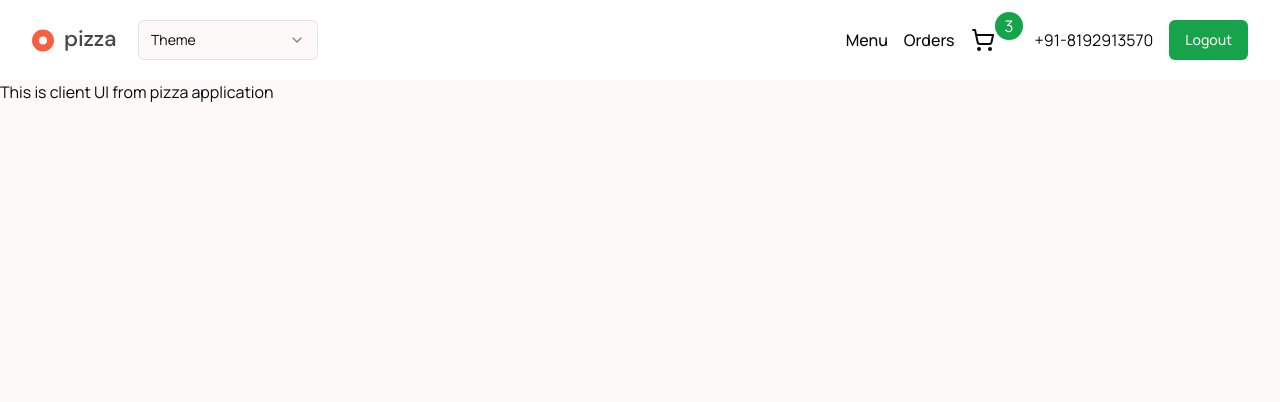
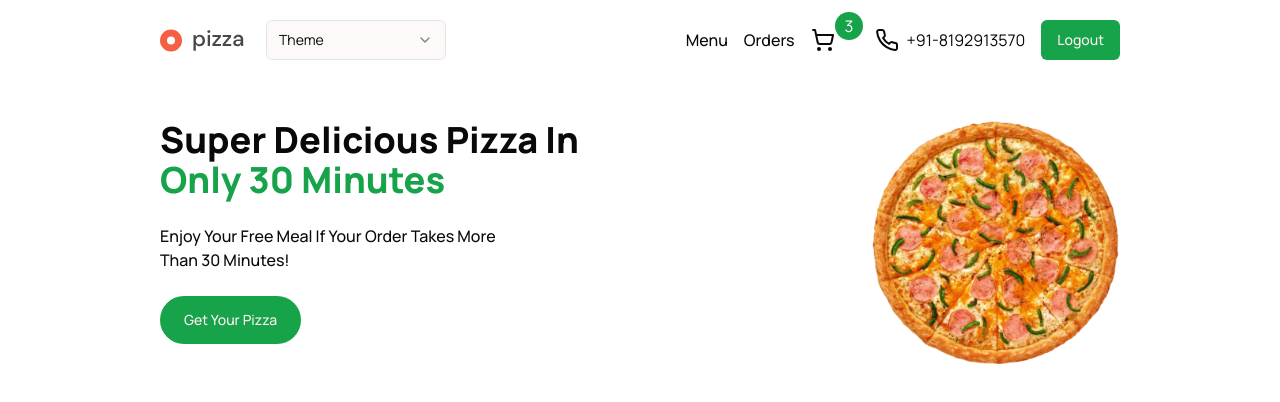
Before and after one commit to kamlesh70/mernspace-client-ui, a Next.js app: page / in a window 1280 px wide. Shown: the top 402 px of the page. Built offline with nearby package versions, Linux system fonts and the light colour scheme.

Commit message:
add hero section

```diff
--- a/src/app/(home)/page.tsx
+++ b/src/app/(home)/page.tsx
@@ -1,8 +1,29 @@
+import { Button } from "@/components/ui/button";
+import Image from "next/image";
+
+import pizzaImg from '../../../public/pizza-main.png';
 
 export default function Home() {
   return (
-    <main className="">
-      <h2>This is client UI from pizza application</h2>
+    <main className="bg-white py-10">
+      <div className="container flex justify-between">
+        <div className="space-y-6">
+          <div>
+            <h1 className="font-extrabold text-4xl">Super Delicious Pizza In</h1>
+            <p className="font-extrabold text-4xl text-primary" >Only 30 Minutes</p>
+          </div>
+          <div>
+            <p className="font-medium">Enjoy Your Free Meal If Your Order Takes More</p>
+            <p className="font-medium">Than 30 Minutes!</p>
+          </div>
+          <div>
+            <Button className="color-primary rounded-full p-6">Get Your Pizza</Button>
+          </div>
+        </div>
+        <div>
+          <Image alt="pizza-img" src={pizzaImg} height={250} width={250} />
+        </div>
+      </div>
     </main>
   );
 }
--- a/src/components/custom/Header.tsx
+++ b/src/components/custom/Header.tsx
@@ -1,4 +1,4 @@
-import { ShoppingCart } from "lucide-react";
+import { Phone, ShoppingCart } from "lucide-react";
 import { Select, SelectContent, SelectItem, SelectTrigger, SelectValue } from "../ui/select";
 import Logo from "./Logo";
 import Link from "next/link";
@@ -42,9 +42,12 @@ function Header() {
                 3
               </span>
             </div>
-            <span className="ml-6">
-              +91-8192913570
-            </span>
+            <div className="flex ml-6 space-x-2">
+              <Phone />
+              <span>
+                +91-8192913570
+              </span>
+            </div>
             <Button className="color-primary">Logout</Button>
           </div>
         </div>
--- a/tailwind.config.ts
+++ b/tailwind.config.ts
@@ -13,7 +13,7 @@ const config = {
   theme: {
     container: {
       center: true,
-      padding: "2rem",
+      padding: "10rem",
       screens: {
         "2xl": "1400px",
       },
```
